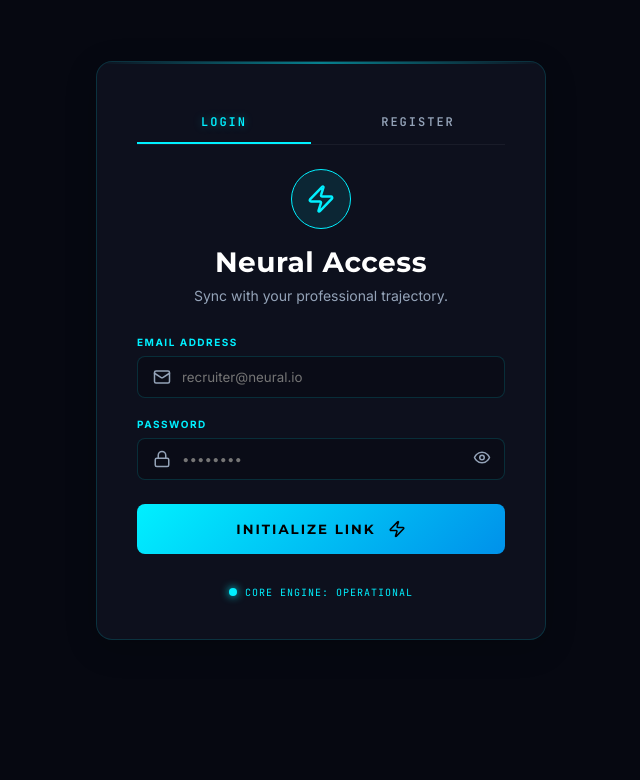
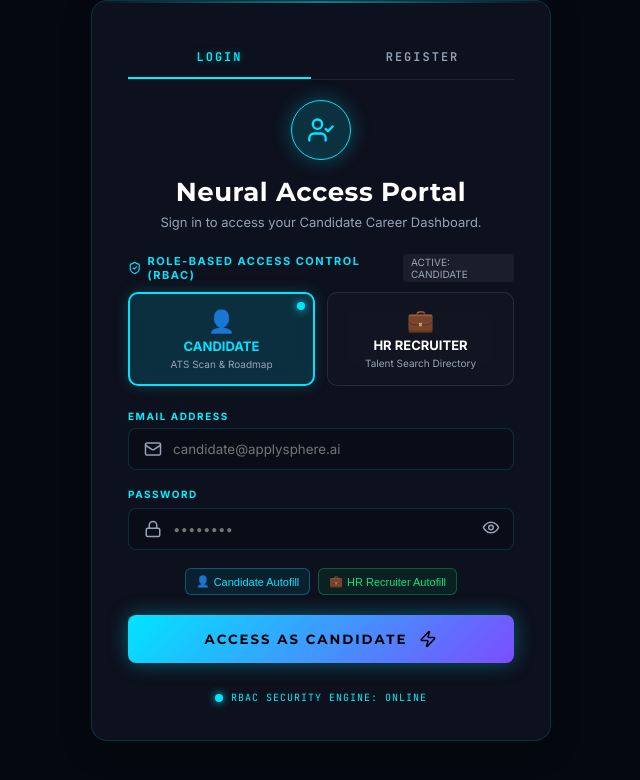
Before and after one commit to Rudrashrivastava/ATS-INTELLIGENCE, a React (Vite) app in the folder frontend/: page /auth in a window 1280 px wide. Shown: the top 780 px of the page, without its empty margins (319-959 px from the left). Built offline with nearby package versions, Linux system fonts and the light colour scheme.

Commit message:
feat: enhance RBAC UI on Login/Register with quick autofill, navbar role tags, and update 37-question interview bible

```diff
--- a/frontend/src/App.jsx
+++ b/frontend/src/App.jsx
@@ -64,8 +64,20 @@ function AppContent() {
 
             <div style={{display: 'flex', alignItems: 'center', gap: '20px'}}>
               <div style={{textAlign: 'right'}}>
-                <div style={{fontSize: '14px', fontWeight: 'bold', color: '#fff', textTransform: 'uppercase'}}>
-                  {user?.name || user?.email?.split('@')[0] || 'OPERATOR'}
+                <div style={{fontSize: '13px', fontWeight: 'bold', color: '#fff', textTransform: 'uppercase', display: 'flex', alignItems: 'center', justifyContent: 'flex-end', gap: '8px'}}>
+                  <span>{user?.name || user?.email?.split('@')[0] || 'OPERATOR'}</span>
+                  <span style={{
+                    fontSize: '9px',
+                    padding: '2px 8px',
+                    borderRadius: '4px',
+                    background: user?.role === 'HR' || user?.role === 'RECRUITER' ? 'rgba(0, 230, 118, 0.2)' : 'rgba(0, 229, 255, 0.2)',
+                    color: user?.role === 'HR' || user?.role === 'RECRUITER' ? '#00E676' : '#00E5FF',
+                    border: user?.role === 'HR' || user?.role === 'RECRUITER' ? '1px solid #00E676' : '1px solid #00E5FF',
+                    fontWeight: 'bold',
+                    letterSpacing: '1px'
+                  }}>
+                    {user?.role === 'HR' || user?.role === 'RECRUITER' ? 'HR RECRUITER' : 'CANDIDATE'}
+                  </span>
                 </div>
                 <div style={{fontSize: '9px', color: '#00F0FF', letterSpacing: '2px'}}>NEURAL IDENTITY</div>
               </div>
--- a/frontend/src/features/auth/Auth.jsx
+++ b/frontend/src/features/auth/Auth.jsx
@@ -1,6 +1,6 @@
 import { useState } from 'react';
 import { useNavigate } from 'react-router-dom';
-import { Lock, Mail, User, ShieldAlert, Zap, Eye, EyeOff, ShieldCheck } from 'lucide-react';
+import { Lock, Mail, User, ShieldAlert, Zap, Eye, EyeOff, ShieldCheck, Briefcase, UserCheck } from 'lucide-react';
 import { useAuth } from './hooks/useAuth';
 
 export default function Auth() {
@@ -8,7 +8,7 @@ export default function Auth() {
   const { login, register, error, setError, success, setSuccess, loading } = useAuth();
   const [isLogin, setIsLogin] = useState(true);
   const [showPassword, setShowPassword] = useState(false);
-  const [formData, setFormData] = useState({ name: '', email: '', password: '' });
+  const [formData, setFormData] = useState({ name: '', email: '', password: '', role: 'USER' });
 
   // Calculate Password Strength Meter (0 to 100)
   const calculatePasswordStrength = (pass) => {
@@ -27,6 +27,24 @@ export default function Auth() {
 
   const strength = calculatePasswordStrength(formData.password);
 
+  const handleQuickAutofill = (roleType) => {
+    if (roleType === 'HR') {
+      setFormData({
+        name: 'HR Recruiter Demo',
+        email: 'hr.recruiter@applysphere.ai',
+        password: 'password123',
+        role: 'HR'
+      });
+    } else {
+      setFormData({
+        name: 'Candidate Seeker Demo',
+        email: 'candidate@applysphere.ai',
+        password: 'password123',
+        role: 'USER'
+      });
+    }
+  };
+
   const handleSubmit = async (e) => {
     e.preventDefault();
     setError('');
@@ -41,7 +59,8 @@ export default function Auth() {
       const ok = await register(formData);
       if (ok) {
         setIsLogin(true);
-        setFormData({ name: '', email: '', password: '' });
+        setSuccess(`Operator profile created as [${formData.role === 'HR' ? 'HR RECRUITER' : 'CANDIDATE'}]. Please log in.`);
+        setFormData({ name: '', email: '', password: '', role: formData.role });
       }
     }
   };
@@ -55,23 +74,96 @@ export default function Auth() {
           <div className={`auth-tab ${!isLogin ? 'active' : ''}`} onClick={() => setIsLogin(false)}>REGISTER</div>
         </div>
 
-        <div style={{textAlign: 'center', marginBottom: '32px', marginTop: '20px'}}>
-           <div className="pulse-glow" style={{width: '60px', height: '60px', borderRadius: '50%', background: 'rgba(0, 229, 255, 0.1)', display: 'flex', alignItems: 'center', justifyContent: 'center', margin: '0 auto 16px', border: '1px solid var(--primary)'}}>
-              <Zap size={30} color="var(--primary)" />
+        <div style={{textAlign: 'center', marginBottom: '24px', marginTop: '16px'}}>
+           <div className="pulse-glow" style={{
+             width: '60px', height: '60px', borderRadius: '50%',
+             background: formData.role === 'HR' ? 'rgba(0, 230, 118, 0.15)' : 'rgba(0, 229, 255, 0.15)',
+             display: 'flex', alignItems: 'center', justifyContent: 'center', margin: '0 auto 16px',
+             border: formData.role === 'HR' ? '1.5px solid #00E676' : '1.5px solid #00E5FF',
+             boxShadow: formData.role === 'HR' ? '0 0 20px rgba(0,230,118,0.3)' : '0 0 20px rgba(0,229,255,0.3)'
+           }}>
+              {formData.role === 'HR' ? <Briefcase size={28} color="#00E676" /> : <UserCheck size={28} color="#00E5FF" />}
            </div>
-           <h1 style={{fontSize: '28px', color: '#fff'}}>{isLogin ? 'Neural Access' : 'Create Operator'}</h1>
-           <p className="text-muted" style={{fontSize: '14px', marginTop: '8px'}}>
-             {isLogin ? 'Sync with your professional trajectory.' : 'Register a new profile in the ecosystem.'}
+
+           <h1 style={{fontSize: '26px', color: '#fff', letterSpacing: '0.5px'}}>
+             {isLogin ? 'Neural Access Portal' : 'Create Operator Profile'}
+           </h1>
+           <p className="text-muted" style={{fontSize: '13px', marginTop: '6px'}}>
+             {isLogin
+               ? `Sign in to access your ${formData.role === 'HR' ? 'HR Talent Acquisition' : 'Candidate Career'} Dashboard.`
+               : `Establish a new ${formData.role === 'HR' ? 'HR Recruiter' : 'Candidate'} identity in the ecosystem.`}
            </p>
         </div>
 
+        {/* PROMINENT RBAC ROLE SELECTOR (VISIBLE ON BOTH LOGIN AND REGISTER) */}
+        <div className="form-group" style={{ marginBottom: '24px' }}>
+          <div style={{ display: 'flex', justifyContent: 'space-between', alignItems: 'center', marginBottom: '10px' }}>
+            <label style={{ fontSize: '11px', color: formData.role === 'HR' ? '#00E676' : '#00E5FF', letterSpacing: '1.5px', margin: 0, fontWeight: 'bold', display: 'flex', alignItems: 'center', gap: '6px' }}>
+              <ShieldCheck size={14} /> ROLE-BASED ACCESS CONTROL (RBAC)
+            </label>
+            <span style={{ fontSize: '10px', color: 'var(--text-muted)', background: 'rgba(255,255,255,0.06)', padding: '2px 8px', borderRadius: '4px' }}>
+              ACTIVE: {formData.role === 'HR' ? 'HR RECRUITER' : 'CANDIDATE'}
+            </span>
+          </div>
+
+          <div style={{ display: 'grid', gridTemplateColumns: '1fr 1fr', gap: '12px' }}>
+            {/* CANDIDATE ROLE CARD */}
+            <div
+              onClick={() => setFormData({ ...formData, role: 'USER' })}
+              className="glass-card hover-lift"
+              style={{
+                padding: '14px 12px',
+                cursor: 'pointer',
+                textAlign: 'center',
+                borderRadius: '10px',
+                border: formData.role === 'USER' ? '2px solid #00E5FF' : '1px solid rgba(255,255,255,0.1)',
+                background: formData.role === 'USER' ? 'rgba(0, 229, 255, 0.15)' : 'rgba(255,255,255,0.02)',
+                boxShadow: formData.role === 'USER' ? '0 0 15px rgba(0, 229, 255, 0.2)' : 'none',
+                transition: 'all 0.3s ease',
+                position: 'relative'
+              }}
+            >
+              <div style={{ fontSize: '22px', marginBottom: '4px' }}>👤</div>
+              <div style={{ fontSize: '13px', fontWeight: 'bold', color: formData.role === 'USER' ? '#00E5FF' : '#fff' }}>CANDIDATE</div>
+              <div style={{ fontSize: '10px', color: 'var(--text-muted)', marginTop: '4px' }}>ATS Scan & Roadmap</div>
+              {formData.role === 'USER' && (
+                <div style={{ position: 'absolute', top: '8px', right: '8px', width: '8px', height: '8px', borderRadius: '50%', background: '#00E5FF', boxShadow: '0 0 8px #00E5FF' }}></div>
+              )}
+            </div>
+
+            {/* HR RECRUITER ROLE CARD */}
+            <div
+              onClick={() => setFormData({ ...formData, role: 'HR' })}
+              className="glass-card hover-lift"
+              style={{
+                padding: '14px 12px',
+                cursor: 'pointer',
+                textAlign: 'center',
+                borderRadius: '10px',
+                border: formData.role === 'HR' ? '2px solid #00E676' : '1px solid rgba(255,255,255,0.1)',
+                background: formData.role === 'HR' ? 'rgba(0, 230, 118, 0.15)' : 'rgba(255,255,255,0.02)',
+                boxShadow: formData.role === 'HR' ? '0 0 15px rgba(0, 230, 118, 0.2)' : 'none',
+                transition: 'all 0.3s ease',
+                position: 'relative'
+              }}
+            >
+              <div style={{ fontSize: '22px', marginBottom: '4px' }}>💼</div>
+              <div style={{ fontSize: '13px', fontWeight: 'bold', color: formData.role === 'HR' ? '#00E676' : '#fff' }}>HR RECRUITER</div>
+              <div style={{ fontSize: '10px', color: 'var(--text-muted)', marginTop: '4px' }}>Talent Search Directory</div>
+              {formData.role === 'HR' && (
+                <div style={{ position: 'absolute', top: '8px', right: '8px', width: '8px', height: '8px', borderRadius: '50%', background: '#00E676', boxShadow: '0 0 8px #00E676' }}></div>
+              )}
+            </div>
+          </div>
+        </div>
+
         {error && (
-          <div style={{display: 'flex', alignItems: 'center', gap: '8px', color: '#ff1744', marginBottom: '24px', fontSize: '14px', background: 'rgba(255, 23, 68, 0.1)', padding: '12px', borderRadius: '8px', border: '1px solid rgba(255, 23, 68, 0.3)'}}>
+          <div style={{display: 'flex', alignItems: 'center', gap: '8px', color: '#ff1744', marginBottom: '20px', fontSize: '13px', background: 'rgba(255, 23, 68, 0.1)', padding: '12px', borderRadius: '8px', border: '1px solid rgba(255, 23, 68, 0.3)'}}>
             <ShieldAlert size={16} /> {error}
           </div>
         )}
         {success && (
-          <div style={{color: 'var(--primary)', marginBottom: '24px', fontSize: '14px', background: 'rgba(0, 229, 255, 0.1)', padding: '12px', borderRadius: '8px', border: '1px solid rgba(0, 229, 255, 0.3)'}}>
+          <div style={{color: '#00E5FF', marginBottom: '20px', fontSize: '13px', background: 'rgba(0, 229, 255, 0.1)', padding: '12px', borderRadius: '8px', border: '1px solid rgba(0, 229, 255, 0.3)'}}>
             {success}
           </div>
         )}
@@ -89,7 +181,7 @@ export default function Auth() {
                   value={formData.name}
                   onChange={e => setFormData({...formData, name: e.target.value})}
                   required={!isLogin}
-                  placeholder="John Doe"
+                  placeholder={formData.role === 'HR' ? "Sarah Jenkins (Recruitment)" : "Alex Mercer (Engineer)"}
                 />
               </div>
             </div>
@@ -106,7 +198,7 @@ export default function Auth() {
                 value={formData.email}
                 onChange={e => setFormData({...formData, email: e.target.value})}
                 required
-                placeholder="recruiter@neural.io"
+                placeholder={formData.role === 'HR' ? "recruiter@techcorp.com" : "candidate@applysphere.ai"}
               />
             </div>
           </div>
@@ -158,27 +250,71 @@ export default function Auth() {
             )}
           </div>
 
-          <button type="submit" className="btn-primary" disabled={loading} style={{width: '100%', marginTop: '24px', padding: '16px', display: 'flex', justifyContent: 'center', alignItems: 'center', gap: '12px', fontWeight: 'bold', letterSpacing: '2px'}}>
-            {loading ? 'SYNCHRONIZING...' : isLogin ? 'INITIALIZE LINK' : 'ESTABLISH OPERATOR'}
+          {/* QUICK DEMO ROLE AUTOFILL BUTTONS */}
+          <div style={{ marginTop: '16px', display: 'flex', gap: '8px', justifyContent: 'center' }}>
+            <button
+              type="button"
+              onClick={() => handleQuickAutofill('USER')}
+              style={{
+                background: 'rgba(0, 229, 255, 0.08)', border: '1px solid rgba(0, 229, 255, 0.3)',
+                color: '#00E5FF', borderRadius: '6px', padding: '6px 10px', fontSize: '11px', cursor: 'pointer',
+                display: 'flex', alignItems: 'center', gap: '4px'
+              }}
+            >
+              <span>👤</span> Candidate Autofill
+            </button>
+
+            <button
+              type="button"
+              onClick={() => handleQuickAutofill('HR')}
+              style={{
+                background: 'rgba(0, 230, 118, 0.08)', border: '1px solid rgba(0, 230, 118, 0.3)',
+                color: '#00E676', borderRadius: '6px', padding: '6px 10px', fontSize: '11px', cursor: 'pointer',
+                display: 'flex', alignItems: 'center', gap: '4px'
+              }}
+            >
+              <span>💼</span> HR Recruiter Autofill
+            </button>
+          </div>
+
+          <button
+            type="submit"
+            className="btn-primary"
+            disabled={loading}
+            style={{
+              width: '100%', marginTop: '20px', padding: '15px', display: 'flex',
+              justifyContent: 'center', alignItems: 'center', gap: '12px', fontWeight: 'bold',
+              letterSpacing: '2px',
+              background: formData.role === 'HR'
+                ? 'linear-gradient(135deg, #00E676 0%, #00B0FF 100%)'
+                : 'linear-gradient(135deg, #00E5FF 0%, #7C4DFF 100%)',
+              border: 'none',
+              boxShadow: formData.role === 'HR'
+                ? '0 0 20px rgba(0, 230, 118, 0.35)'
+                : '0 0 20px rgba(0, 229, 255, 0.35)'
+            }}
+          >
+            {loading ? 'SYNCHRONIZING...' : isLogin ? `ACCESS AS ${formData.role === 'HR' ? 'HR RECRUITER' : 'CANDIDATE'}` : `ESTABLISH ${formData.role === 'HR' ? 'HR' : 'CANDIDATE'} ACCOUNT`}
             {!loading && <Zap size={18} />}
           </button>
         </form>
 
-        <div style={{marginTop: '32px', textAlign: 'center'}}>
+        <div style={{marginTop: '28px', textAlign: 'center'}}>
           <div style={{display: 'flex', alignItems: 'center', justifyContent: 'center', gap: '8px'}}>
-            <div style={{width: '8px', height: '8px', borderRadius: '50%', background: 'var(--primary)', boxShadow: '0 0 8px var(--primary)'}}></div>
-            <span className="neon-text" style={{fontSize: '10px', letterSpacing: '1px'}}>CORE ENGINE: OPERATIONAL</span>
+            <div style={{width: '8px', height: '8px', borderRadius: '50%', background: formData.role === 'HR' ? '#00E676' : '#00E5FF', boxShadow: `0 0 8px ${formData.role === 'HR' ? '#00E676' : '#00E5FF'}`}}></div>
+            <span className="neon-text" style={{fontSize: '10px', letterSpacing: '1px'}}>RBAC SECURITY ENGINE: ONLINE</span>
           </div>
         </div>
       </div>
       <style dangerouslySetInnerHTML={{ __html: `
         .auth-container { display: flex; align-items: center; justify-content: center; min-height: calc(100vh - 100px); }
-        .auth-card { width: 100%; max-width: 450px; padding: 40px; }
-        .auth-tabs { display: flex; gap: 20px; border-bottom: 1px solid rgba(255,255,255,0.05); margin-bottom: 24px; }
+        .auth-card { width: 100%; max-width: 460px; padding: 36px; border-radius: 16px; backdrop-filter: blur(16px); }
+        .auth-tabs { display: flex; gap: 20px; border-bottom: 1px solid rgba(255,255,255,0.08); margin-bottom: 20px; }
         .auth-tab { padding: 12px 0; color: var(--text-muted); cursor: pointer; font-size: 12px; letter-spacing: 2px; font-weight: bold; border-bottom: 2px solid transparent; transition: 0.3s; }
         .auth-tab.active { color: var(--primary); border-bottom-color: var(--primary); }
-        .form-group { margin-bottom: 20px; }
-        .form-group label { display: block; font-size: 10px; color: var(--primary); letter-spacing: 1.5px; margin-bottom: 8px; font-weight: bold; }
+        .form-group { margin-bottom: 18px; }
+        .form-group label { display: block; font-size: 10px; color: var(--primary); letter-spacing: 1.5px; margin-bottom: 6px; font-weight: bold; }
+        .hover-lift:hover { transform: translateY(-2px); border-color: rgba(255,255,255,0.3) !important; }
       `}} />
     </div>
   );
```
Also changed, not shown: 1 other file (tests, documents, lock files or other folders).
